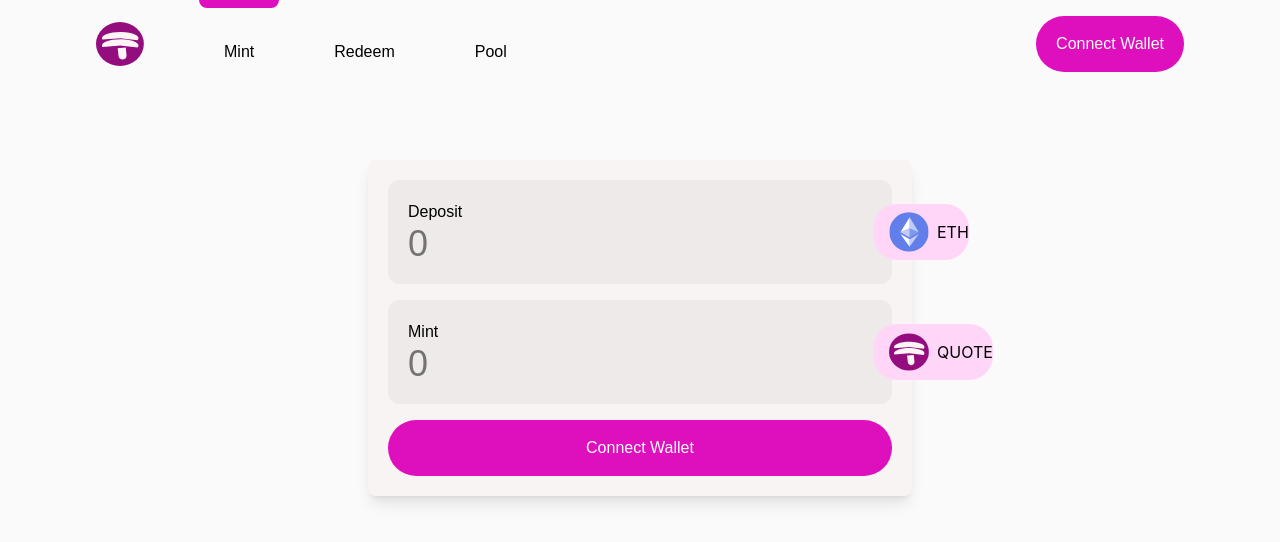
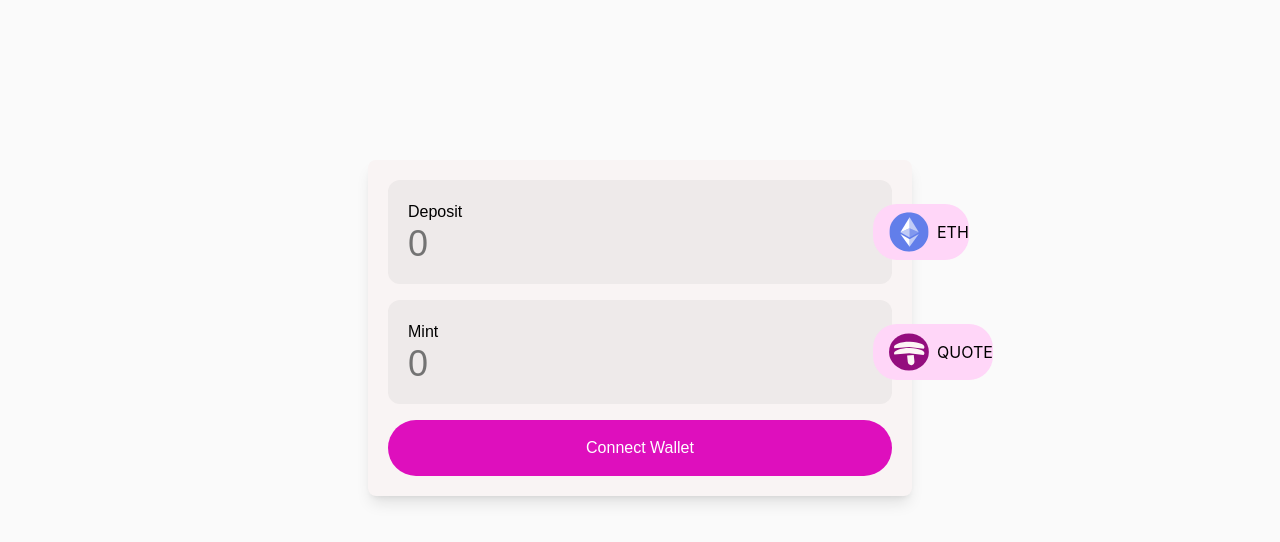
Before and after one commit to calledAdo/Quote_Stablecoin, a React (Vite) app: page /app in a window 1280 px wide. Shown: the top 542 px of the page. Built offline with nearby package versions, Linux system fonts and the light colour scheme; some icons are missing; a web font is replaced by a local one.

Commit message:
Fixes Commit

```diff
--- a/src/pages/app/index.tsx
+++ b/src/pages/app/index.tsx
@@ -6,7 +6,7 @@ import Pool from "./pool";
 
 
 export default function AppLanding() {
-  const [route, setRoute] = useState<string>("Mint");
+  const [route ] = useState<string>("Mint");
   // const [showWallet, setShowWallet] = useState<boolean>(false);
   const ShowRoute = () => {
     if (route === "Mint") {
@@ -19,12 +19,7 @@ export default function AppLanding() {
   };
   return (
     <main className="flex flex-col h-full relative">
-      <AppHeader
-        className=""
-        // setShowWallet={setShowWallet}
-        route={route}
-        setRoute={setRoute}
-      />
+
 
       <ShowRoute />
 
```
